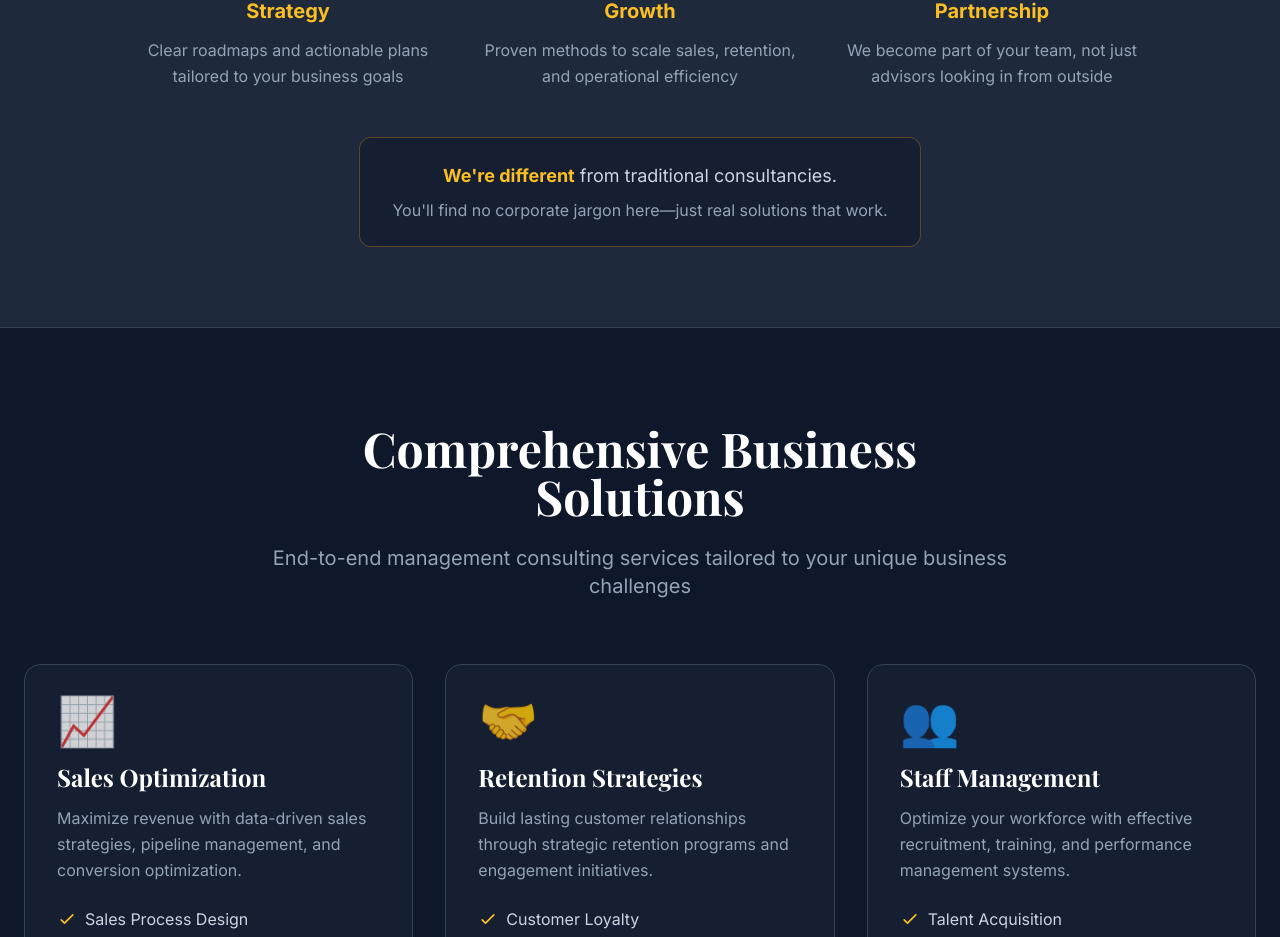
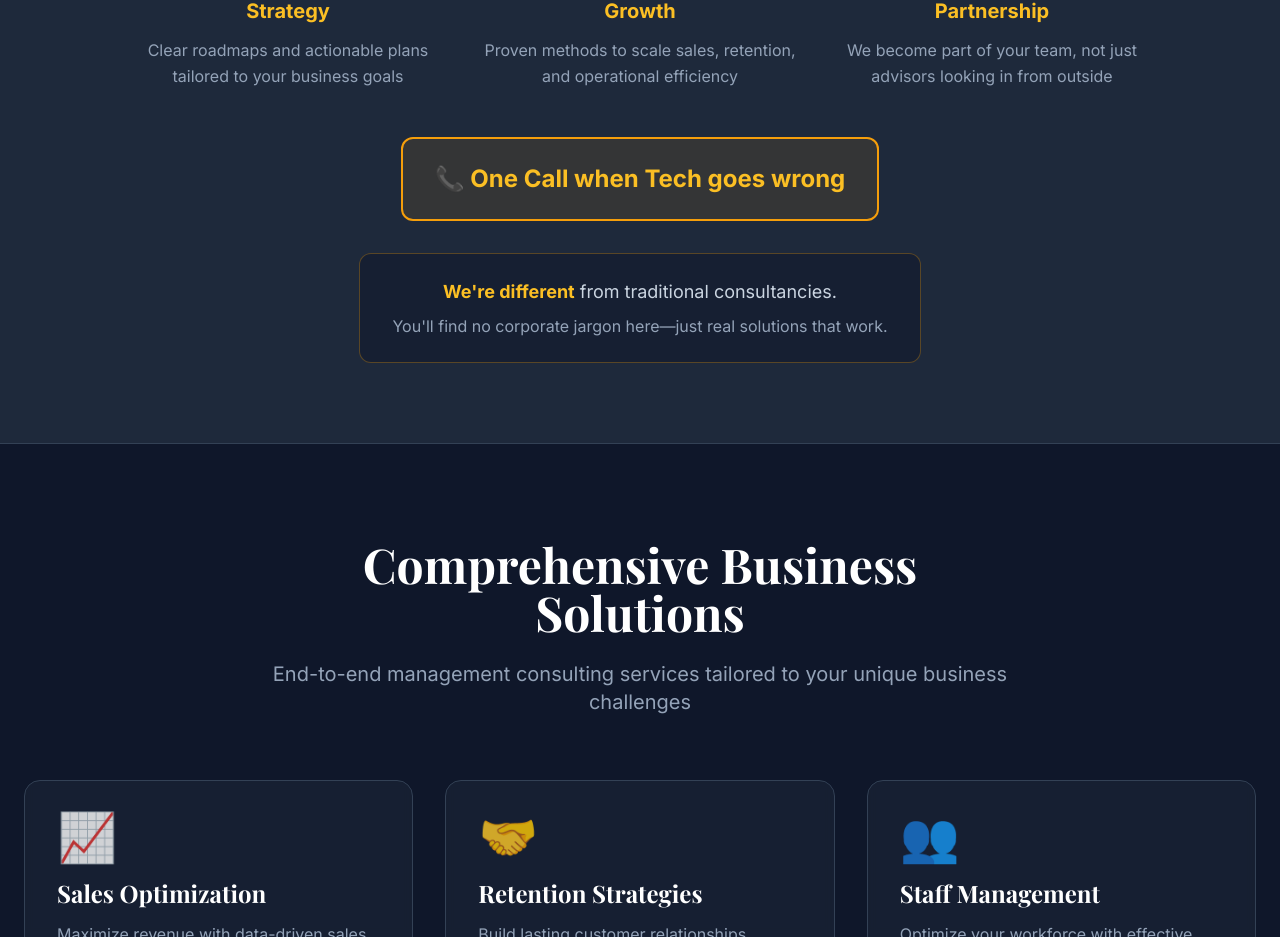
Before and after one commit to Kenan3477/Quanterae, a Next.js app: page / in a window 1280 px wide. Shown: the part 1092-2029 px from the top of the page. Built offline with nearby package versions, Linux system fonts and the light colour scheme; a web font is replaced by a local one.

Commit message:
Added 'One Call when Tech goes wrong' to InNutshell section

```diff
--- a/src/components/InNutshell.tsx
+++ b/src/components/InNutshell.tsx
@@ -37,6 +37,14 @@ export default function InNutshell() {
           </div>
 
           <div className="mt-12 text-center">
+            <div className="inline-block bg-gold-500/10 border-2 border-gold-500 rounded-xl px-8 py-6">
+              <p className="text-2xl font-bold text-gold-400">
+                📞 One Call when Tech goes wrong
+              </p>
+            </div>
+          </div>
+
+          <div className="mt-8 text-center">
             <div className="inline-block bg-slate-900/50 border border-gold-500/30 rounded-xl px-8 py-6">
               <p className="text-slate-300 text-lg mb-2">
                 <strong className="text-gold-400">We&apos;re different</strong> from traditional consultancies.
```
